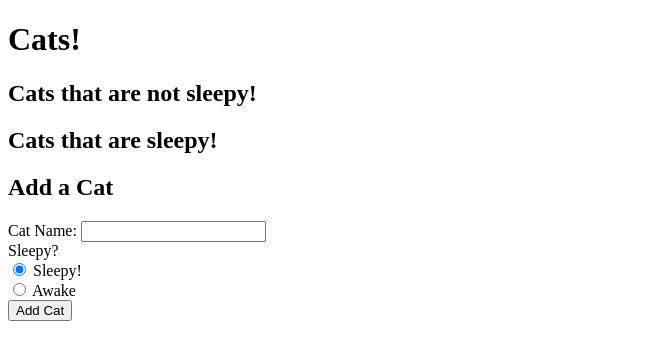
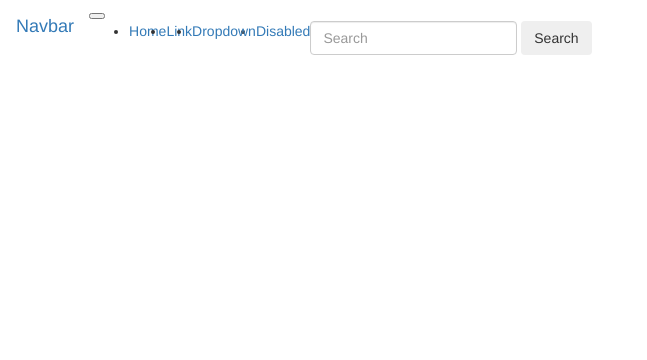
Before and after one commit to aale12/Project-2-Group-7, a Node project: template views/index.handlebars in a window 1280 px wide. Shown: the top 360 px of the page, without its empty margins (0-647 px from the left). Run offline with Node 20 templates, Linux system fonts and the light colour scheme; the template is opened without the code that fills it, so the values that code supplies are empty; some libraries are stand-ins or nearby versions.

Commit message:
Nothing is Working #14

```diff
--- a/config/config.json
+++ b/config/config.json
@@ -1,9 +1,9 @@
 {
   "development": {
     "username": "root",
-    "password": null,
-    "database": "database_development",
-    "host": "127.0.0.1",
+    "password": "",
+    "database": "p2",
+    "host": "localhost",
     "dialect": "mysql"
   },
   "test": {
--- a/server.js
+++ b/server.js
@@ -22,6 +22,11 @@ app.use(express.json());
 // Static directory
 app.use(express.static("public"));
 
+// Set Handlebars.
+const exphbs = require("express-handlebars");
+
+app.engine("handlebars", exphbs({ defaultLayout: "main" }));
+app.set("view engine", "handlebars");
 // Routes
 // =============================================================
 require("./routes/html-routes.js")(app);
--- a/views/index.handlebars
+++ b/views/index.handlebars
@@ -1,38 +1,37 @@
-<h1>Cats!</h1>
+<nav class="navbar navbar-expand-lg navbar-light bg-light">
+  <a class="navbar-brand" href="#">Navbar</a>
+  <button class="navbar-toggler" type="button" data-toggle="collapse" data-target="#navbarSupportedContent"
+    aria-controls="navbarSupportedContent" aria-expanded="false" aria-label="Toggle navigation">
+    <span class="navbar-toggler-icon"></span>
+  </button>
 
-<h2>Cats that are not sleepy!</h2>
-
-<ul>
-  {{#each cats}}
-    {{#unless sleepy}}
-      {{> cats/cat-block sleep=true}}
-    {{/unless}}
-  {{/each}}
-</ul>
-
-<h2>Cats that are sleepy!</h2>
-
-<ul>
-  {{#each cats}}
-    {{#if sleepy}}
-      {{> cats/cat-block sleep=false}}
-    {{/if}}
-  {{/each}}
-</ul>
-
-<h2>Add a Cat</h2>
-<form class="create-form">
-
-  <div class="form-group">
-    <label for="ca">Cat Name:</label>
-    <input type="text" id="ca" name="name">
+  <div class="collapse navbar-collapse" id="navbarSupportedContent">
+    <ul class="navbar-nav mr-auto">
+      <li class="nav-item active">
+        <a class="nav-link" href="#">Home <span class="sr-only">(current)</span></a>
+      </li>
+      <li class="nav-item">
+        <a class="nav-link" href="#">Link</a>
+      </li>
+      <li class="nav-item dropdown">
+        <a class="nav-link dropdown-toggle" href="#" id="navbarDropdown" role="button" data-toggle="dropdown"
+          aria-haspopup="true" aria-expanded="false">
+          Dropdown
+        </a>
+        <div class="dropdown-menu" aria-labelledby="navbarDropdown">
+          <a class="dropdown-item" href="#">Action</a>
+          <a class="dropdown-item" href="#">Another action</a>
+          <div class="dropdown-divider"></div>
+          <a class="dropdown-item" href="#">Something else here</a>
+        </div>
+      </li>
+      <li class="nav-item">
+        <a class="nav-link disabled" href="#">Disabled</a>
+      </li>
+    </ul>
+    <form class="form-inline my-2 my-lg-0">
+      <input class="form-control mr-sm-2" type="search" placeholder="Search" aria-label="Search">
+      <button class="btn btn-outline-success my-2 my-sm-0" type="submit">Search</button>
+    </form>
   </div>
-
-  <div class="form-group">
-    <label for="sleepy">Sleepy?</label><br>
-    <input type="radio" name="sleepy" value="1" checked> Sleepy!<br>
-    <input type="radio" name="sleepy" value="0"> Awake
-  </div>
-
-  <button type="submit">Add Cat</button>
-</form>
+</nav>
--- a/views/layouts/main.handlebars
+++ b/views/layouts/main.handlebars
@@ -5,7 +5,18 @@
 	<meta charset="UTF-8">
 	<link rel="stylesheet" href="/assets/css/style.css" type="text/css" />
 	<title>iPromise - Home</title>
-	<script src="https://code.jquery.com/jquery.js"></script>
+	<!-- Latest compiled and minified CSS -->
+	<link rel="stylesheet" href="https://maxcdn.bootstrapcdn.com/bootstrap/3.3.7/css/bootstrap.min.css" integrity="sha384-BVYiiSIFeK1dGmJRAkycuHAHRg32OmUcww7on3RYdg4Va+PmSTsz/K68vbdEjh4u"
+	 crossorigin="anonymous">
+	<!-- Optional theme -->
+	<link rel="stylesheet" href="https://maxcdn.bootstrapcdn.com/bootstrap/3.3.7/css/bootstrap-theme.min.css" integrity="sha384-rHyoN1iRsVXV4nD0JutlnGaslCJuC7uwjduW9SVrLvRYooPp2bWYgmgJQIXwl/Sp"
+	 crossorigin="anonymous">
+	<!-- Latest compiled and minified JavaScript -->
+	<script src="https://maxcdn.bootstrapcdn.com/bootstrap/3.3.7/js/bootstrap.min.js" integrity="sha384-Tc5IQib027qvyjSMfHjOMaLkfuWVxZxUPnCJA7l2mCWNIpG9mGCD8wGNIcPD7Txa"
+	 crossorigin="anonymous"></script>
+	<!--jQuery Link-->
+	<script src="https://code.jquery.com/jquery-3.3.1.min.js" integrity="sha256-FgpCb/KJQlLNfOu91ta32o/NMZxltwRo8QtmkMRdAu8="
+	 crossorigin="anonymous"></script>
 	<script src="/assets/js/promise.js"></script>
 </head>
 
```
Also changed, not shown: models/comments.js (+10 -14 lines), models/events.js (+13 -13 lines), models/timelines.js (+12 -12 lines), models/user.js (+13 -11 lines), routes/html-routes.js (+6 -4 lines).
